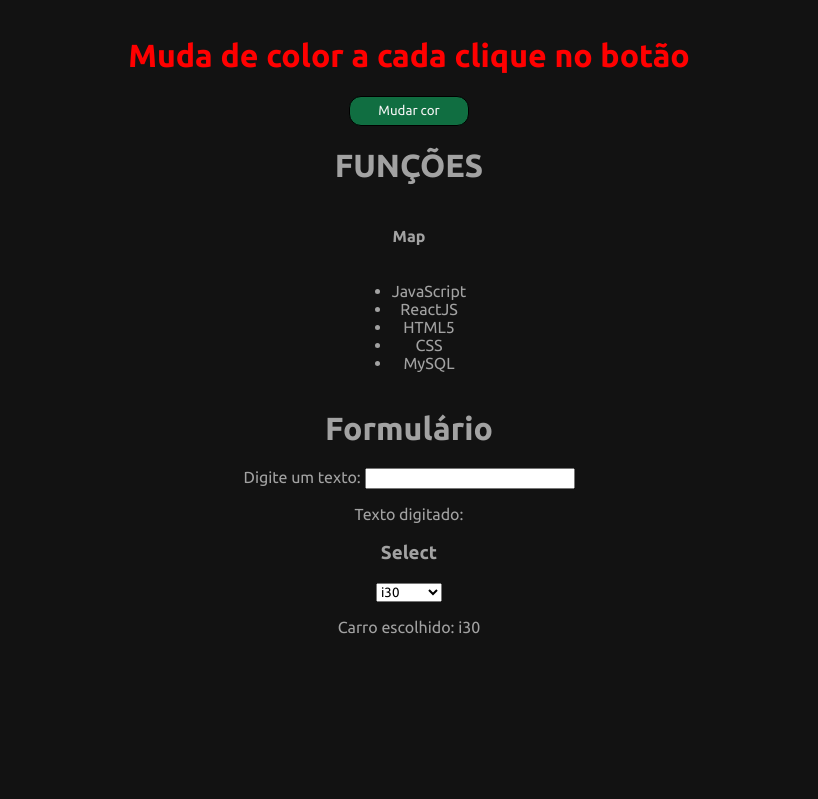
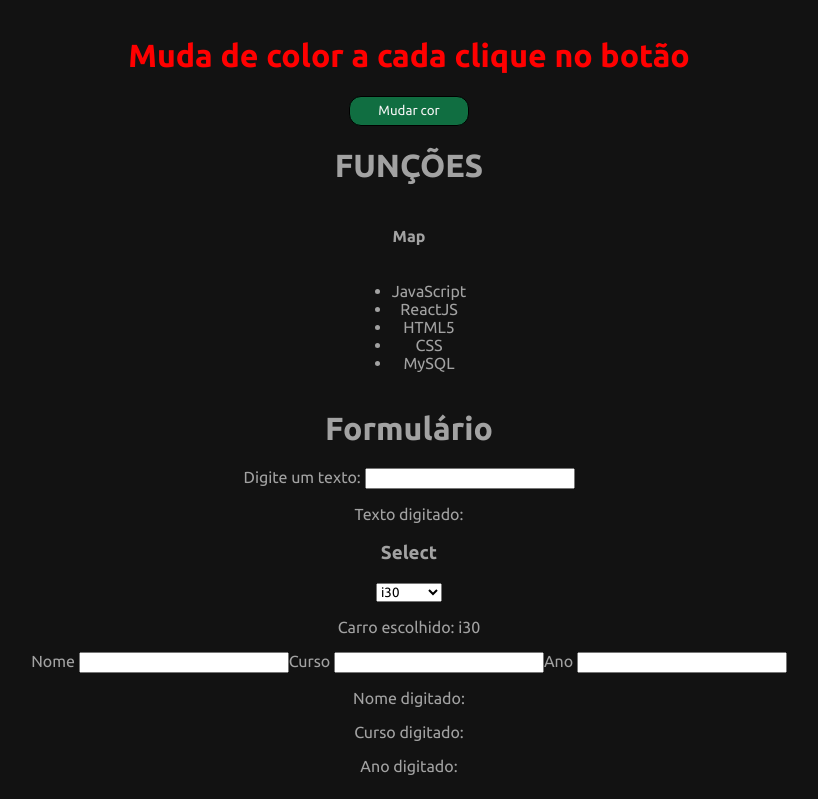
Before and after one commit to yleosamp/random-tests-reactjs, a React (Vite) app: page / in a window 1280 px wide. Shown: the part 1414-2213 px from the top of the page, without its empty margins (231-1049 px from the left). Before the commit the page ends 2074 px from the top, so only its background shows below. Built offline with nearby package versions, Linux system fonts and the light colour scheme.

Commit message:
handleChange

```diff
--- a/src/App.tsx
+++ b/src/App.tsx
@@ -14,6 +14,7 @@ import MapFunction from './components/MapFunction'
 import Formulary from './components/Formulary'
 
 import style from './App.module.css'
+import MultiplyForm from './components/MultiplyForm'
 
 
 const App = () => {
@@ -81,7 +82,7 @@ const App = () => {
       {/* FORMULÁRIO! */}
       <h1>Formulário</h1>
       <Formulary />
-
+      <MultiplyForm />
     </>
   )
 }
--- /dev/null
+++ b/src/components/MultiplyForm.tsx
@@ -0,0 +1,32 @@
+import { useState } from "react";
+
+const MultiplyForm = () => {
+  const [userInfo, setUserInfo] = useState({ "nome": "", "curso": "", "ano": "" })
+
+  const handleChange = (e: React.FormEvent<HTMLInputElement>) => {
+    if(e.currentTarget.getAttribute("name") === "Nome") {
+      setUserInfo({"nome": e.currentTarget.value, "curso": userInfo.curso, "ano": userInfo.ano})
+    } else if(e.currentTarget.getAttribute("name") === "Curso") {
+      setUserInfo({"nome": userInfo.nome, "curso": e.currentTarget.value, "ano": userInfo.ano})
+    } else if(e.currentTarget.getAttribute("name") === "Ano") {
+      setUserInfo({"nome": userInfo.nome, "curso": userInfo.curso, "ano": e.currentTarget.value})
+    }
+  }
+
+  return (
+    <div>
+      <label htmlFor="Nome">Nome </label>
+      <input type="text" name="Nome" value={userInfo.nome} onChange={ (e) => handleChange(e) }/>
+      <label htmlFor="Curso">Curso </label>
+      <input type="text" name="Curso" value={userInfo.curso} onChange={ (e) => handleChange(e) }/>
+      <label htmlFor="Ano">Ano </label>
+      <input type="text" name="Ano" value={userInfo.ano} onChange={ (e) => handleChange(e) }/>
+
+      <p>Nome digitado: { userInfo.nome }</p>
+      <p>Curso digitado: { userInfo.curso }</p>
+      <p>Ano digitado: { userInfo.ano }</p>
+    </div>
+  )
+}
+
+export default MultiplyForm
```
